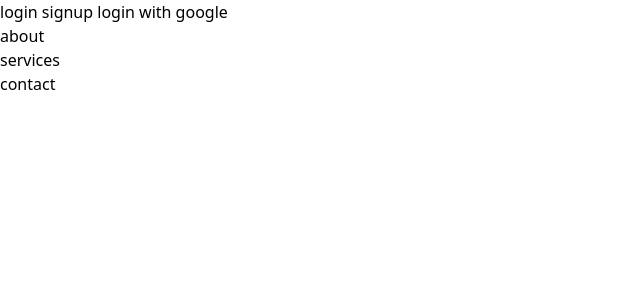
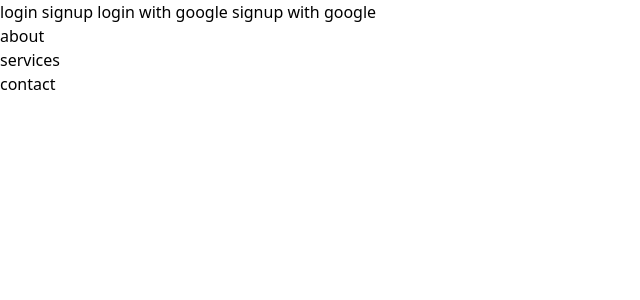
Before and after one commit to The-Open-Source-Society/TheOSS, a Flask app: page / in a window 1280 px wide. Shown: the top 300 px of the page, without its empty margins (0-640 px from the left). Run offline with Flask 2, Linux system fonts and the light colour scheme; style sheets or scripts are compiled from the project's sources.

Commit message:
Changes to be committed: 	modified:   public/app.py 	modified:   public/templates/toss.html

```diff
--- a/public/app.py
+++ b/public/app.py
@@ -11,7 +11,7 @@ os.environ['OAUTHLIB_INSECURE_TRANSPORT'] = '1'
 
 
 GOOGLE_CLIENT_ID = "351414881625-vic74n66h8t6l5npsd1jooc39tqce7uo.apps.googleusercontent.com"
-GOOGLE_CLIENT_SECRET = "LeyDU4kT231r_AdZsCNqQXO6"
+GOOGLE_CLIENT_SECRET = "SwcaRytS4y0tghchcOyOq3BI"
 GOOGLE_DISCOVERY_URL = (
     "https://accounts.google.com/.well-known/openid-configuration"
 )
@@ -67,15 +67,10 @@ def callback():
       users_email = userinfo_response.json()["email"]
       picture = userinfo_response.json()["picture"]
       users_name = userinfo_response.json()["given_name"]
+      return "Successfull"
     else:
       return "User email not available or not verified by Google.", 400
-
-
-    if not db.get(users_email):
-        s = str(users_email)
-        doc_ref = db.collection("User").document(s)
-        doc_ref.set({'Email':users_email,'Password':users_name})
-
+    return redirect(url_for("home"))
 
 
 
@@ -99,6 +94,46 @@ def signin_valid():
     doc_ref.set({'Name':username,'Email':email,'Password':password})
     return " Welcome username : {} ".format(username)
 
+
+@app.route("/signup_with_google")
+def signupgoogle():
+    google_provider_cfg = get_google_provider_cfg()
+    authorization_endpoint = google_provider_cfg["authorization_endpoint"]
+    request_uri = client.prepare_request_uri(
+        authorization_endpoint,
+        redirect_uri=request.base_url + "/callback",
+        scope=["openid", "email", "profile"],
+    )
+    return redirect(request_uri)
+
+@app.route("/signup_with_google/callback")
+def signupcallback():
+    code = request.args.get("code")
+    google_provider_cfg = get_google_provider_cfg()
+    token_endpoint = google_provider_cfg["token_endpoint"]
+    token_url, headers, body = client.prepare_token_request(token_endpoint,authorization_response=request.url,
+    redirect_url=request.base_url, code = code)
+    token_response = requests.post(
+    token_url,
+    headers=headers,
+    data=body,
+    auth=(GOOGLE_CLIENT_ID, GOOGLE_CLIENT_SECRET))
+    client.parse_request_body_response(json.dumps(token_response.json()))
+    userinfo_endpoint = google_provider_cfg["userinfo_endpoint"]
+    uri, headers, body = client.add_token(userinfo_endpoint)
+    userinfo_response = requests.get(uri, headers=headers, data=body)
+    if userinfo_response.json().get("email_verified"):
+      users_email = userinfo_response.json()["email"]
+      picture = userinfo_response.json()["picture"]
+      users_name = userinfo_response.json()["given_name"]
+      s = str(users_email)
+      doc_ref = db.collection("User").document(s)
+      doc_ref.set({'Name':users_name,'Email':users_email,'Password':users_name})
+      return " Welcome username : {} ".format(users_name)
+    else:
+      return "User email not available or not verified by Google.", 400
+    return redirect(url_for("home"))
+
 @app.route("/contact")
 def contact():
 
--- a/public/templates/toss.html
+++ b/public/templates/toss.html
@@ -4,6 +4,7 @@
     <a href = "/login"><button>login</button></a>
     <a href = "/signup"><button>signup</button></a>
     <a href = "/login_with_google"><button>login with google</button></a>
+    <a href = "/signup_with_google"><button>signup with google</button></a>
     <ul>
         <li><a href="#">about</a></li>
         <li><a href="#">services</a></li>
```
